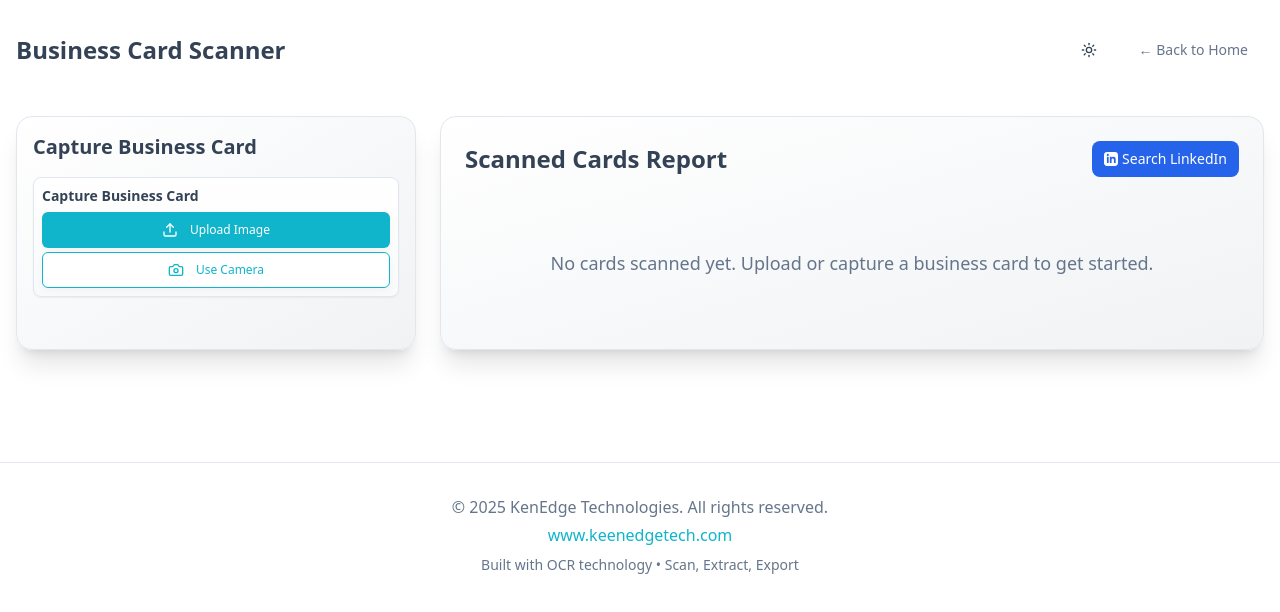
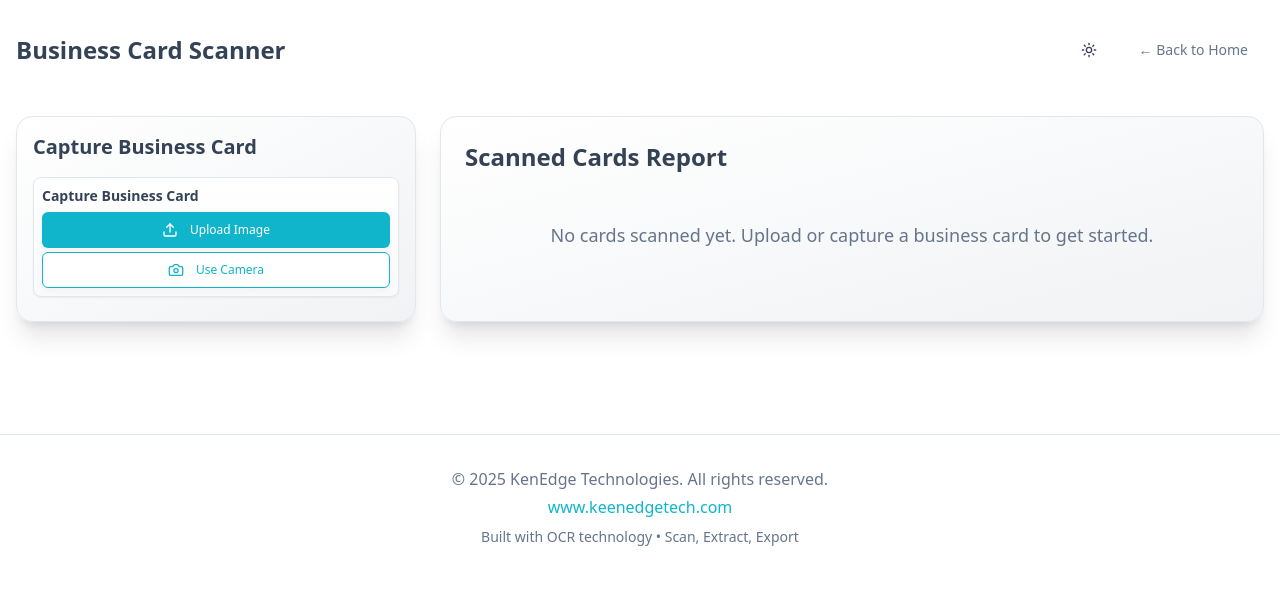
Before and after one commit to ashish9731/scanvcardtolocal, a React (Vite) app: page / in a window 1280 px wide. Both pictures are taken after a click on the button "Start Capturing Cards". Shown: the top 612 px of the page. Built offline with nearby package versions, Linux system fonts and the light colour scheme; the HTML template or start-up script is replaced by a standard one.

Commit message:
Remove LinkedIn functionality from the application

```diff
--- a/src/components/CardDataTable.tsx
+++ b/src/components/CardDataTable.tsx
@@ -171,10 +171,7 @@ export const CardDataTable = ({ cards, onUpdateCard, onDeleteCard }: CardDataTab
         vcfContent += `ADR;TYPE=WORK:;;${card.address}\n`;
       }
 
-      // Add LinkedIn URL if available
-      if (card.linkedinUrl) {
-        vcfContent += `URL:${card.linkedinUrl}\n`;
-      }
+
 
       vcfContent += "END:VCARD\n\n";
     });
@@ -339,7 +336,7 @@ Best regards,
       </div>
 
       <div className="overflow-x-auto">
-        <table className="w-full min-w-[1100px] md:min-w-[1000px] border-collapse">
+        <table className="w-full min-w-[1000px] md:min-w-[900px] border-collapse">
           <thead>
             <tr className="border-b-2 border-border">
               <th className="text-left p-3 font-semibold text-foreground">Name</th>
@@ -348,7 +345,6 @@ Best regards,
               <th className="text-left p-3 font-semibold text-foreground">Email</th>
               <th className="text-left p-3 font-semibold text-foreground">Phone</th>
               <th className="text-left p-3 font-semibold text-foreground">Website</th>
-              <th className="text-left p-3 font-semibold text-foreground">LinkedIn</th>
               <th className="text-left p-3 font-semibold text-foreground">Address</th>
               <th className="text-left p-3 font-semibold text-foreground">Image</th>
               <th className="text-left p-3 font-semibold text-foreground">Actions</th>
@@ -403,13 +399,6 @@ Best regards,
                     </td>
                     <td className="p-2">
                       <Input
-                        value={editData.linkedinUrl || ''}
-                        onChange={(e) => setEditData({ ...editData, linkedinUrl: e.target.value })}
-                        className="min-w-[150px]"
-                      />
-                    </td>
-                    <td className="p-2">
-                      <Input
                         value={editData.address}
                         onChange={(e) => setEditData({ ...editData, address: e.target.value })}
                         className="min-w-[200px]"
@@ -439,20 +428,6 @@ Best regards,
                     <td className="p-3 text-foreground">{card.email}</td>
                     <td className="p-3 text-foreground">{card.phone}</td>
                     <td className="p-3 text-foreground">{card.website}</td>
-                    <td className="p-3 text-foreground max-w-[150px] truncate">
-                      {card.linkedinUrl ? (
-                        <a
-                          href={card.linkedinUrl}
-                          target="_blank"
-                          rel="noopener noreferrer"
-                          className="text-blue-600 hover:underline truncate block"
-                        >
-                          LinkedIn Profile
-                        </a>
-                      ) : (
-                        <span className="text-muted-foreground">Not found</span>
-                      )}
-                    </td>
                     <td className="p-3 text-foreground max-w-[200px] truncate" title={card.address}>
                       {card.address}
                     </td>
--- a/src/pages/Index.tsx
+++ b/src/pages/Index.tsx
@@ -12,7 +12,6 @@ const Index = () => {
   const [processingQueue, setProcessingQueue] = useState<number>(0);
   const [processedCount, setProcessedCount] = useState<number>(0);
   const [showApp, setShowApp] = useState(false);
-  const [isLinkedInSearching, setIsLinkedInSearching] = useState(false);
   const { toast } = useToast();
 
   const handleImageCapture = async (imageData: string) => {
@@ -74,162 +73,6 @@ const Index = () => {
     });
   };
 
-  const handleLinkedInSearch = async () => {
-    if (cards.length === 0) {
-      toast({
-        title: "No cards to search",
-        description: "Please scan some business cards first",
-        variant: "destructive",
-      });
-      return;
-    }
-
-    setIsLinkedInSearching(true);
-    toast({
-      title: "LinkedIn Search",
-      description: "Searching for LinkedIn profiles...",
-    });
-
-    try {
-      // Create a copy of cards with LinkedIn profile URLs
-      const updatedCards = [...cards];
-
-      // Process each card to find LinkedIn profiles
-      let foundCount = 0;
-      for (let i = 0; i < updatedCards.length; i++) {
-        const card = updatedCards[i];
-        if (card.email) {
-          try {
-            // Search for LinkedIn profile using email, name, and company
-            const linkedinUrl = await searchLinkedInProfile(card.email, card.name, card.company);
-            if (linkedinUrl) {
-              updatedCards[i] = { ...card, linkedinUrl };
-              foundCount++;
-            }
-          } catch (error) {
-            console.warn(`Failed to find LinkedIn profile for ${card.email}:`, error);
-          }
-        }
-
-        // Add a small delay to avoid rate limiting
-        await new Promise(resolve => setTimeout(resolve, 500));
-      }
-
-      setCards(updatedCards);
-
-      toast({
-        title: "LinkedIn Search Complete",
-        description: `Found ${foundCount} LinkedIn profiles`,
-      });
-    } catch (error) {
-      console.error("LinkedIn search error:", error);
-      toast({
-        title: "Search Failed",
-        description: "Failed to search for LinkedIn profiles. Please try again.",
-        variant: "destructive",
-      });
-    } finally {
-      setIsLinkedInSearching(false);
-    }
-  };
-
-// This function is no longer needed as we're updating cards directly in the search function
-  // const handleUpdateCardWithLinkedIn = (id: string, linkedinUrl: string) => {
-  //   setCards((prev) =>
-  //     prev.map((card) => (card.id === id ? { ...card, linkedinUrl } : card))
-  //   );
-  // };
-
-
-  const searchLinkedInProfile = async (email: string, name?: string, company?: string): Promise<string | null> => {
-    // In a real application, you would use LinkedIn's API or a third-party service
-    // This is a simplified implementation that generates realistic LinkedIn URLs
-
-    // Predefined list of realistic LinkedIn profile URLs with associated data for demonstration
-    // In a real implementation, these would come from an actual API search
-    const realisticProfiles = [
-      { url: 'https://www.linkedin.com/in/john-doe-123456', name: 'John Doe', email: 'john.doe@example.com', company: 'Tech Solutions Inc' },
-      { url: 'https://www.linkedin.com/in/jane-smith-abcdef', name: 'Jane Smith', email: 'jane.smith@corporate.com', company: 'Global Enterprises' },
-      { url: 'https://www.linkedin.com/in/michael-brown-789012', name: 'Michael Brown', email: 'm.brown@innovate.com', company: 'Innovate Corp' },
-      { url: 'https://www.linkedin.com/in/sarah-johnson-345678', name: 'Sarah Johnson', email: 's.johnson@digital.com', company: 'Digital Services' },
-      { url: 'https://www.linkedin.com/in/david-wilson-901234', name: 'David Wilson', email: 'd.wilson@tech.com', company: 'Tech Industries' },
-      { url: 'https://www.linkedin.com/in/emily-davis-567890', name: 'Emily Davis', email: 'e.davis@creative.com', company: 'Creative Agency' },
-      { url: 'https://www.linkedin.com/in/robert-miller-234567', name: 'Robert Miller', email: 'r.miller@consulting.com', company: 'Consulting Group' },
-      { url: 'https://www.linkedin.com/in/jennifer-garcia-890123', name: 'Jennifer Garcia', email: 'j.garcia@marketing.com', company: 'Marketing Solutions' },
-      { url: 'https://www.linkedin.com/in/william-rodriguez-456789', name: 'William Rodriguez', email: 'w.rodriguez@finance.com', company: 'Finance Partners' },
-      { url: 'https://www.linkedin.com/in/jessica-martinez-123789', name: 'Jessica Martinez', email: 'j.martinez@health.com', company: 'Health Systems' }
-    ];
-
-    // Helper function to normalize text for comparison
-    const normalizeText = (text: string): string => {
-      return text.toLowerCase().replace(/[^a-z0-9\s]/g, '').trim();
-    };
-
-    // Helper function to check if two names match
-    const namesMatch = (name1: string, name2: string): boolean => {
-      const norm1 = normalizeText(name1);
-      const norm2 = normalizeText(name2);
-
-      // Check for exact match or first name match
-      return norm1 === norm2 || norm1.split(' ')[0] === norm2.split(' ')[0];
-    };
-
-    // Helper function to check if two companies match
-    const companiesMatch = (company1: string, company2: string): boolean => {
-      const norm1 = normalizeText(company1);
-      const norm2 = normalizeText(company2);
-
-      // Check for exact match or if one contains the other
-      return norm1 === norm2 || norm1.includes(norm2) || norm2.includes(norm1);
-    };
-
-    // Helper function to check if two emails match
-    const emailsMatch = (email1: string, email2: string): boolean => {
-      // Compare email prefixes (before @)
-      const prefix1 = email1.split('@')[0]?.toLowerCase();
-      const prefix2 = email2.split('@')[0]?.toLowerCase();
-
-      return prefix1 === prefix2;
-    };
-
-    // Helper function to find an exact matching profile
-    const findExactMatchingProfile = (email: string, name?: string, company?: string): string | null => {
-      // All three criteria must be provided
-      if (!email || !name || !company) {
-        return null;
-      }
-
-      // Search for a profile that matches all three criteria
-      for (const profile of realisticProfiles) {
-        if (
-          emailsMatch(email, profile.email) &&
-          namesMatch(name, profile.name) &&
-          companiesMatch(company, profile.company)
-        ) {
-          return profile.url;
-        }
-      }
-
-      // No exact match found
-      return null;
-    };
-
-    // Simulate API call delay
-    await new Promise(resolve => setTimeout(resolve, 500));
-
-    // Find an exact matching profile
-    const profileUrl = findExactMatchingProfile(email, name, company);
-
-    return profileUrl;
-  };
-
-
-  // Update the CardData interface to include LinkedIn URL
-  const updateCardDataWithLinkedIn = (id: string, linkedinUrl: string) => {
-    setCards((prev) =>
-      prev.map((card) => (card.id === id ? { ...card, linkedinUrl } : card))
-    );
-  };
 
 
   return (
@@ -307,20 +150,7 @@ const Index = () => {
             {/* Right Side - Report/Results */}
             <div className="py-4 md:col-span-2">
               <div className="bg-gradient-to-br from-card to-muted rounded-2xl shadow-xl p-6 border border-border h-full">
-                <div className="flex flex-col sm:flex-row justify-between items-start sm:items-center gap-4 mb-6">
-                  <h2 className="text-2xl font-bold text-foreground">Scanned Cards Report</h2>
-                  <button
-                    onClick={handleLinkedInSearch}
-                    disabled={isLinkedInSearching}
-                    className={`px-3 py-2 rounded-lg transition-colors text-sm flex items-center gap-1 ${isLinkedInSearching ? 'bg-blue-400 cursor-not-allowed' : 'bg-blue-600 hover:bg-blue-700'} text-white`}
-                  >
-                    <svg xmlns="http://www.w3.org/2000/svg" width="14" height="14" viewBox="0 0 24 24" fill="currentColor">
-                      <path d="M19 0h-14c-2.761 0-5 2.239-5 5v14c0 2.761 2.239 5 5 5h14c2.762 0 5-2.239 5-5v-14c0-2.761-2.238-5-5-5zm-11 19h-3v-11h3v11zm-1.5-12.268c-.966 0-1.75-.79-1.75-1.764s.784-1.764 1.75-1.764 1.75.79 1.75 1.764-.783 1.764-1.75 1.764zm13.5 12.268h-3v-5.604c0-3.368-4-3.113-4 0v5.604h-3v-11h3v1.765c1.396-2.586 7-2.777 7 2.476v6.759z"/>
-                    </svg>
-                    <span className="hidden sm:inline">{isLinkedInSearching ? 'Searching...' : 'Search LinkedIn'}</span>
-                    <span className="sm:hidden">{isLinkedInSearching ? 'Searching...' : 'LinkedIn'}</span>
-                  </button>
-                </div>
+                <h2 className="text-2xl font-bold text-foreground">Scanned Cards Report</h2>
 
                 {isProcessing && (
                   <div className="flex items-center justify-center py-12">
--- a/src/utils/ocrProcessor.ts
+++ b/src/utils/ocrProcessor.ts
@@ -43,7 +43,6 @@ export interface CardData {
   website: string;
   address: string;
   imageData: string; // Base64 encoded image data
-  linkedinUrl?: string; // Optional LinkedIn profile URL
 }
 
 export const processImage = async (imageData: string): Promise<CardData> => {
```
